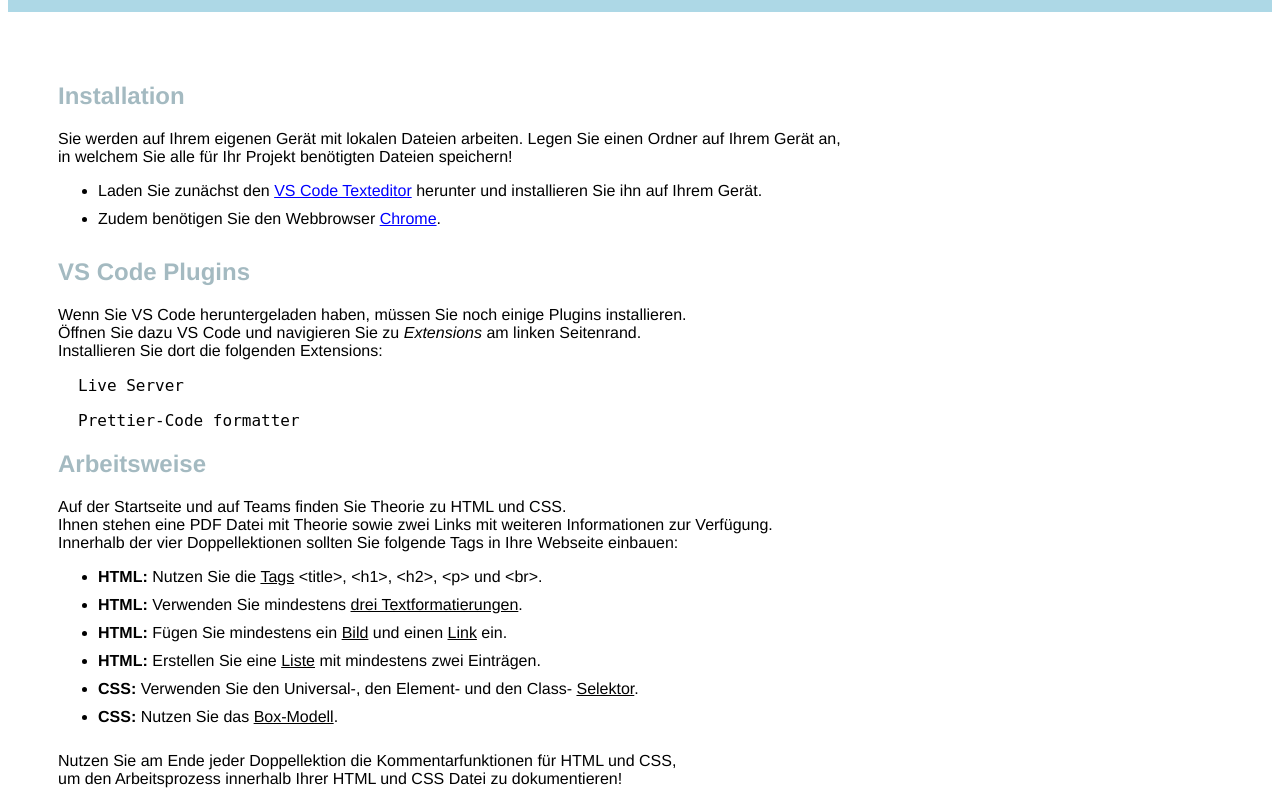
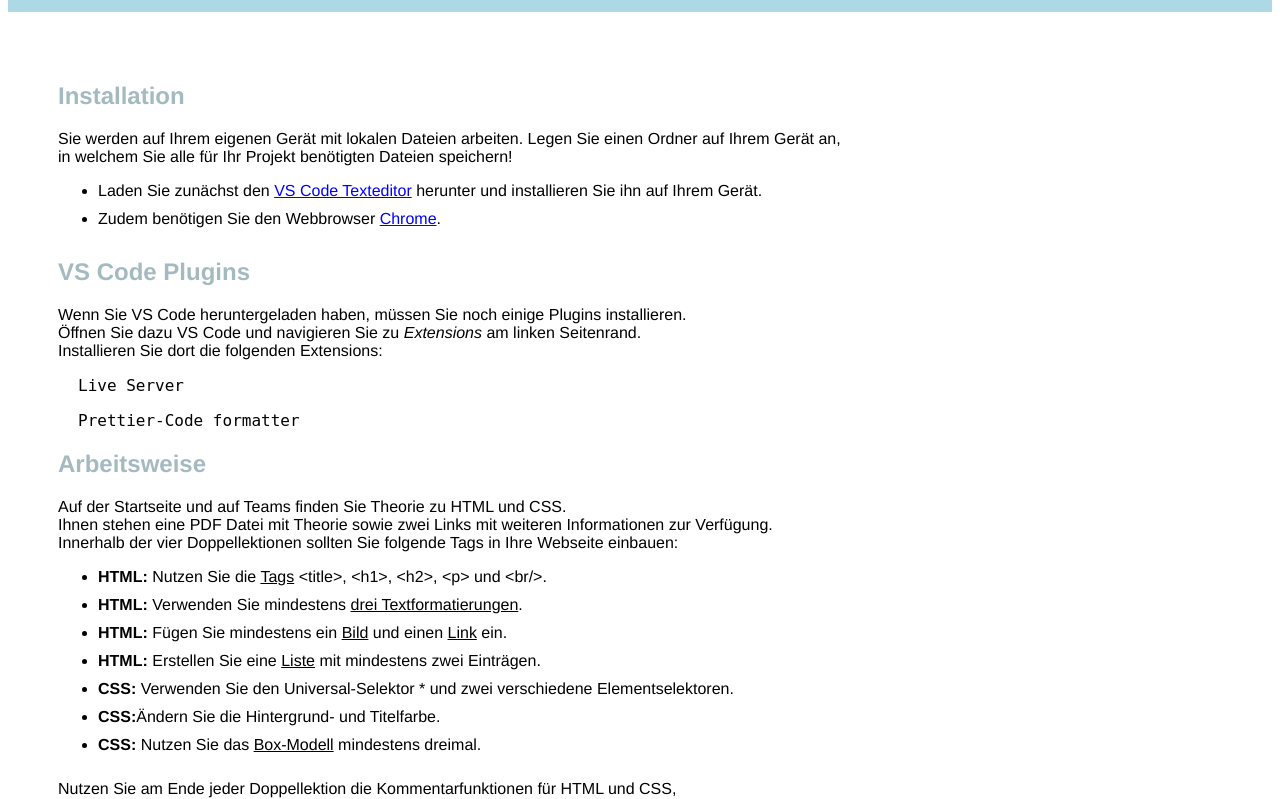
Before and after one commit to hcilder/Informatik, a plain HTML site: page docs/Einführung.html in a window 1280 px wide. Shown: the part 155-954 px from the top of the page. Drawn offline with Linux system fonts and the light colour scheme.

Commit message:
Anforderungen

```diff
--- a/docs/Einführung.html
+++ b/docs/Einführung.html
@@ -49,7 +49,7 @@
       <ul>
         <li>
           <b>HTML: </b>Nutzen Sie die <u>Tags</u> &lt;title&gt;, &lt;h1&gt;,
-          &lt;h2&gt;, &lt;p&gt; und &lt;br&gt;.
+          &lt;h2&gt;, &lt;p&gt; und &lt;br/&gt;.
         </li>
         <li>
           <b>HTML: </b>Verwenden Sie mindestens <u>drei Textformatierungen</u>.
@@ -63,10 +63,13 @@
           Einträgen.
         </li>
         <li>
-          <b>CSS: </b>Verwenden Sie den Universal-, den Element- und den Class-
-          <u>Selektor</u>.
+          <b>CSS: </b>Verwenden Sie den Universal-Selektor * und zwei verschiedene Elementselektoren.
         </li>
-        <li><b>CSS: </b>Nutzen Sie das <u>Box-Modell</u>.</li>
+        <li>
+          <b>CSS:</b>Ändern Sie die Hintergrund- und Titelfarbe.
+        <li>
+          <b>CSS: </b>Nutzen Sie das <u>Box-Modell</u> mindestens dreimal.
+        </li>
       </ul>
       <p>
         Nutzen Sie am Ende jeder Doppellektion die Kommentarfunktionen für HTML
```
